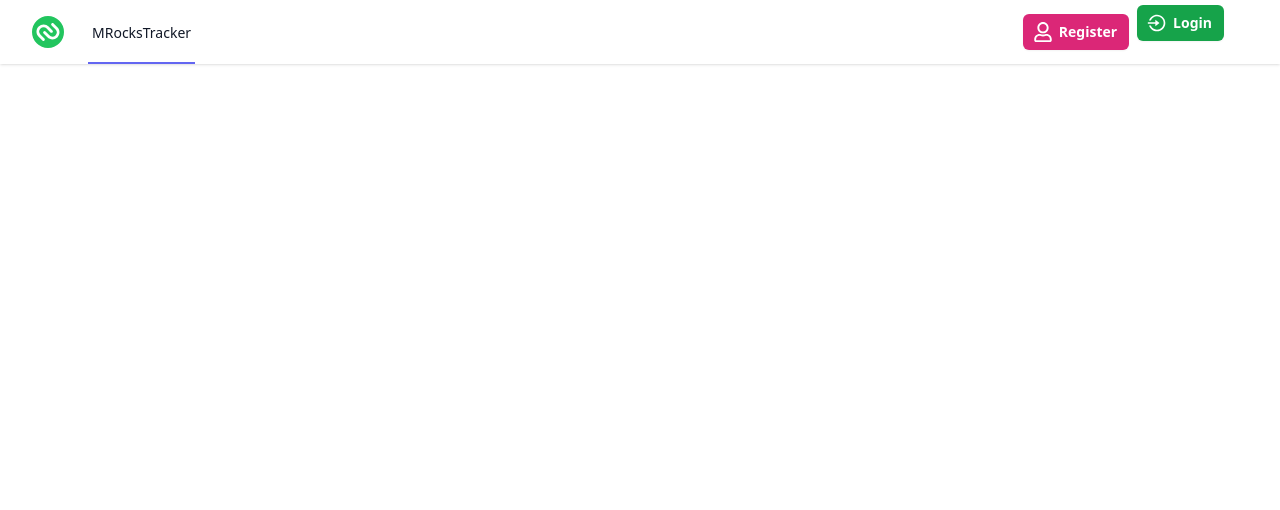
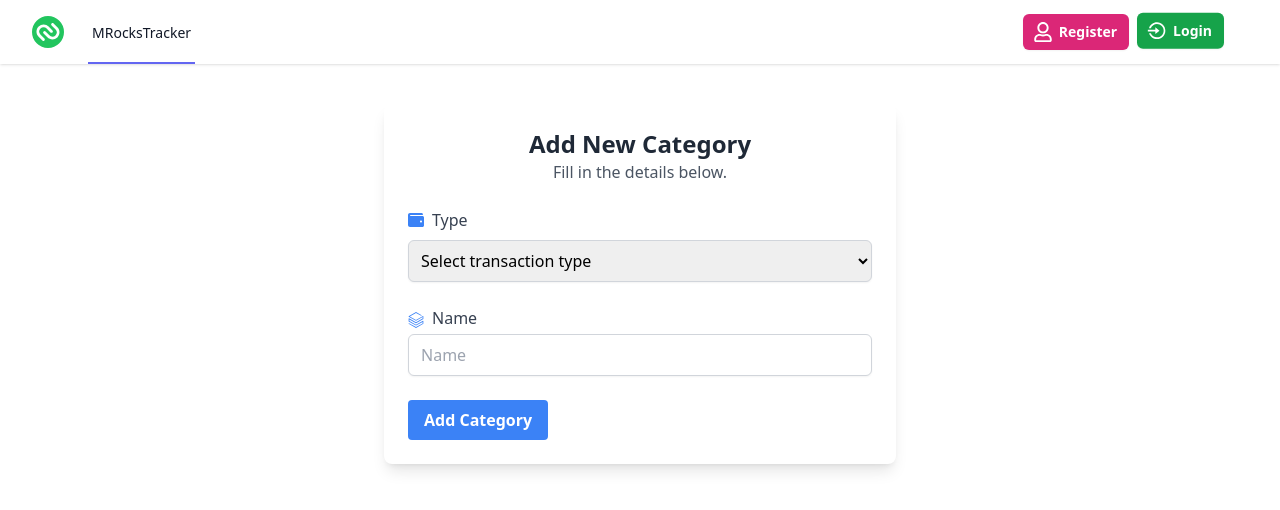
Before and after one commit to ManthanThakor/mern-expenses-tracker, a React (Vite) app in the folder frontend/: page /add-category in a window 1280 px wide. Shown: the top 510 px of the page. Built offline with nearby package versions, Linux system fonts and the light colour scheme.

Commit message:
mern expenses-tracker-project: frontend: 21

```diff
--- a/frontend/src/App.jsx
+++ b/frontend/src/App.jsx
@@ -8,6 +8,7 @@ import { useSelector } from "react-redux";
 import PublicNavbar from "./components/Navbar/PublicNavbar";
 import PrivateNavbar from "./components/Navbar/PrivateNavbar";
 import { getUserFromStorage } from "./utils/getUserFromStorage";
+import AddCategory from "./components/Category/AddCategory";
 
 function App() {
   const token = getUserFromStorage();
@@ -23,6 +24,7 @@ function App() {
           <Route path="/" element={<HeroSection />} />
           <Route path="/login" element={<LoginForm />} />
           <Route path="/register" element={<RegistrationForm />} />
+          <Route path="/add-category" element={<AddCategory />} />
         </Routes>
       </BrowserRouter>
     </>
--- a/frontend/src/components/Category/AddCategory.jsx
+++ b/frontend/src/components/Category/AddCategory.jsx
@@ -10,23 +10,39 @@ import {
 import { SiDatabricks } from "react-icons/si";
 import { useQuery, useMutation } from "@tanstack/react-query";
 import { useNavigate } from "react-router-dom";
+import { addCategoryAPI } from "../../services/category/categoryService";
+import AlertMessage from "../Alert/AlertMessage";
 
 const validationSchema = Yup.object({
-  name: Yup.string()
-    .required("Category name is required")
-    .oneOf(["income", "expense"]),
+  name: Yup.string().required("Category name is required"),
   type: Yup.string()
     .required("Category type is required")
     .oneOf(["income", "expense"]),
 });
 
 const AddCategory = () => {
+  //Navigate
+  const navigate = useNavigate();
+
+  // Mutation
+  const { mutateAsync, isPending, isError, error, isSuccess } = useMutation({
+    mutationFn: addCategoryAPI,
+    mutationKey: ["login"],
+  });
+
   const formik = useFormik({
     initialValues: {
       type: "",
       name: "",
     },
-    onSubmit: (values) => {},
+    validationSchema,
+    onSubmit: (values) => {
+      mutateAsync(values)
+        .then((data) => {
+          navigate("/categories");
+        })
+        .catch((e) => console.log(e));
+    },
   });
 
   return (
```
